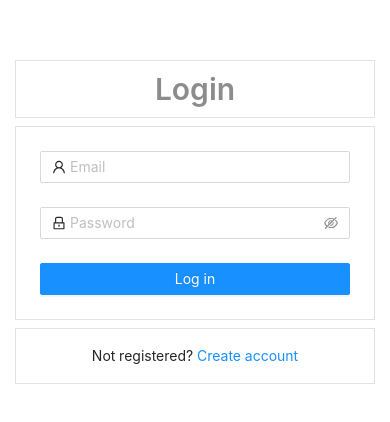
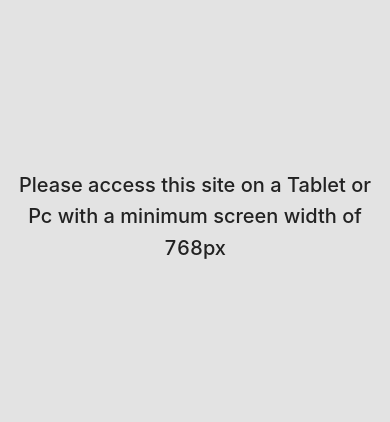
Before and after one commit to Yellow-May/postiegram, a React (Create React App) app in the folder client/: page / in a window 390 px wide. Before the commit this address led to /login. Shown: the part 200-622 px from the top of the page. Built offline with nearby package versions, Linux system fonts and the light colour scheme; no server answers.

Commit message:
Updates App not available for mobile Include React-Query setup

```diff
--- a/client/package.json
+++ b/client/package.json
@@ -10,12 +10,15 @@
 	"dependencies": {
 		"@ant-design/icons": "^4.7.0",
 		"@reduxjs/toolkit": "^1.8.1",
+		"@tanstack/react-query": "^4.0.10",
+		"@tanstack/react-query-devtools": "^4.0.10",
 		"antd": "^4.19.5",
 		"antd-img-crop": "^4.2.3",
 		"axios": "^0.27.2",
 		"emoji-picker-react": "^3.5.1",
 		"react": "^18.0.0",
 		"react-dom": "^18.0.0",
+		"react-query": "^4.0.0",
 		"react-redux": "^8.0.1",
 		"react-router-dom": "^6.3.0",
 		"react-scripts": "^5.0.1",
--- /dev/null
+++ b/client/src/components/ScreenTooSmall/index.tsx
@@ -0,0 +1,20 @@
+const ScreenTooSmall = () => {
+	return (
+		<div
+			style={{
+				minHeight: '100%',
+				display: 'flex',
+				alignItems: 'center',
+				textAlign: 'center',
+				fontSize: 10,
+				padding: '0 4%',
+			}}>
+			<h1>
+				Please access this site on a Tablet or Pc with a minimum screen width of
+				768px
+			</h1>
+		</div>
+	);
+};
+
+export default ScreenTooSmall;
--- a/client/src/components/index.ts
+++ b/client/src/components/index.ts
@@ -7,6 +7,7 @@ import CreatePostModal from './CreatePostModal';
 import RelationsModal from './RelationsModal';
 import LikePost from './LikePost';
 import PostModal from './PostModal';
+import ScreenTooSmall from './ScreenTooSmall';
 
 export {
 	RequireAuth,
@@ -17,5 +18,6 @@ export {
 	RelationsModal,
 	LikePost,
 	PostModal,
+	ScreenTooSmall,
 	SavedOutlinedIcon,
 };
--- a/client/src/index.tsx
+++ b/client/src/index.tsx
@@ -1,18 +1,34 @@
 import { createRoot } from 'react-dom/client';
+import { QueryClientProvider, QueryClient } from '@tanstack/react-query';
+import { ReactQueryDevtools } from '@tanstack/react-query-devtools';
 import { BrowserRouter } from 'react-router-dom';
 import { Provider } from 'react-redux';
+import { useDimensions } from 'hooks';
+import { ScreenTooSmall } from 'components';
 import store from 'redux/store';
 import MyApp from 'app';
 import 'styles/global.css';
 
 const rootEl = document.getElementById('root') as HTMLElement;
 const root = createRoot(rootEl);
+const client = new QueryClient();
 
-const Root = () => (
+const Root = () => {
+	const { width } = useDimensions();
+
+	if (width < 768) {
+		return <ScreenTooSmall />;
+	}
+
+	return (
+		<QueryClientProvider client={client}>
 			<BrowserRouter>
 				<Provider {...{ store }}>
 					<MyApp />
 				</Provider>
 			</BrowserRouter>
+			<ReactQueryDevtools initialIsOpen={false} position='bottom-left' />
+		</QueryClientProvider>
 	);
+};
 root.render(<Root />);
```
Also changed, not shown: 1 other file (tests, documents, lock files or other folders). Lines whose indentation alone changed are shown as unchanged.
